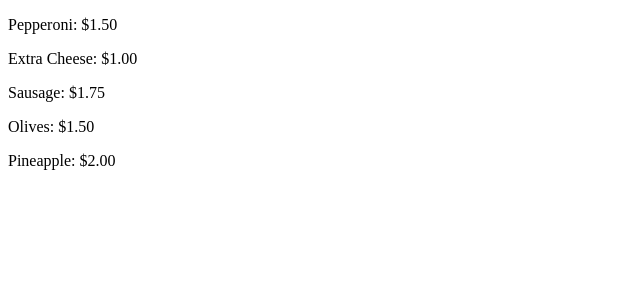
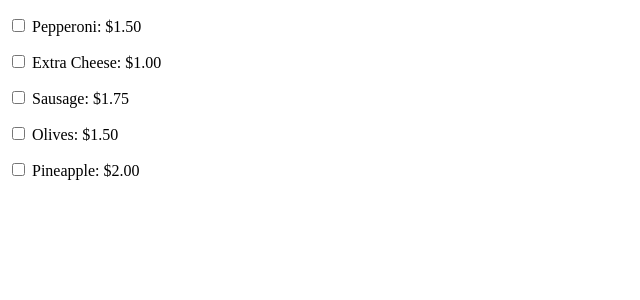
Before and after one commit to tsteelematc/components, an Angular app: page / in a window 1280 px wide. Shown: the top 300 px of the page, without its empty margins (0-640 px from the left). Built offline with nearby package versions, Linux system fonts and the light colour scheme.

Commit message:
Added checkbox form module to app module

```diff
--- a/src/app/app.module.ts
+++ b/src/app/app.module.ts
@@ -1,5 +1,6 @@
 import { BrowserModule } from '@angular/platform-browser';
 import { NgModule } from '@angular/core';
+import { FormsModule } from "@angular/forms";
 
 import { AppComponent } from './app.component';
 import { PizzaComponent } from './pizza/pizza.component';
@@ -10,7 +11,8 @@ import { PizzaComponent } from './pizza/pizza.component';
     PizzaComponent
   ],
   imports: [
-    BrowserModule
+    BrowserModule,
+    FormsModule
   ],
   providers: [],
   bootstrap: [AppComponent]
--- a/src/app/pizza/pizza.component.html
+++ b/src/app/pizza/pizza.component.html
@@ -1,3 +1,6 @@
 <div>
-  <p *ngFor="let topping of availableToppings">{{topping.name}}: {{topping.price | currency}}</p>
+  <p *ngFor="let topping of availableToppings">
+    <input type="checkbox" [(ngModel)]="topping.checked">
+    {{topping.name}}: {{topping.price | currency}}
+  </p>
 </div>
```
